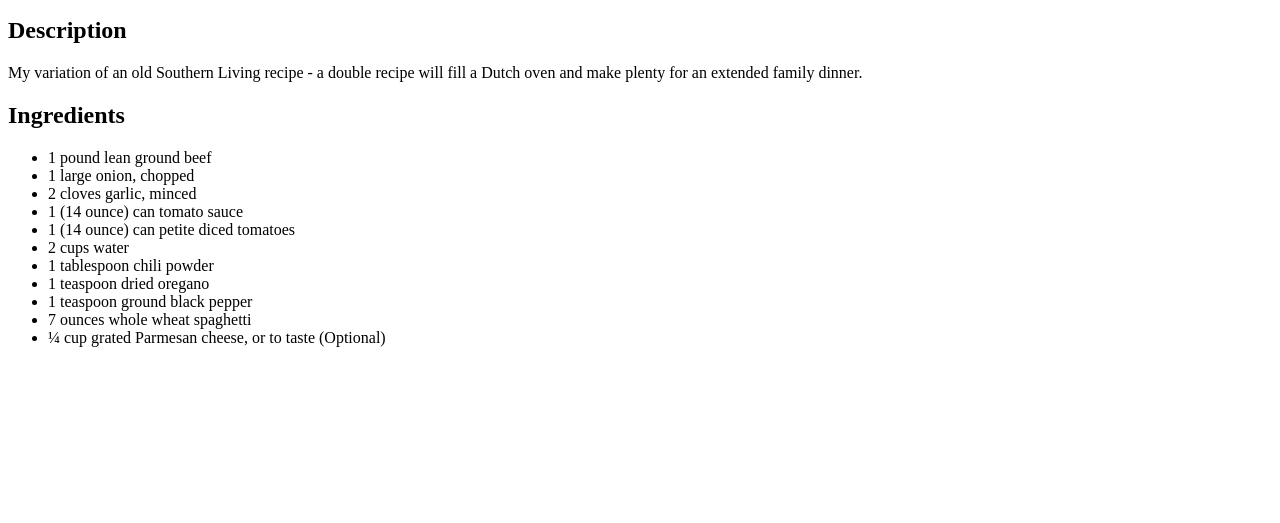
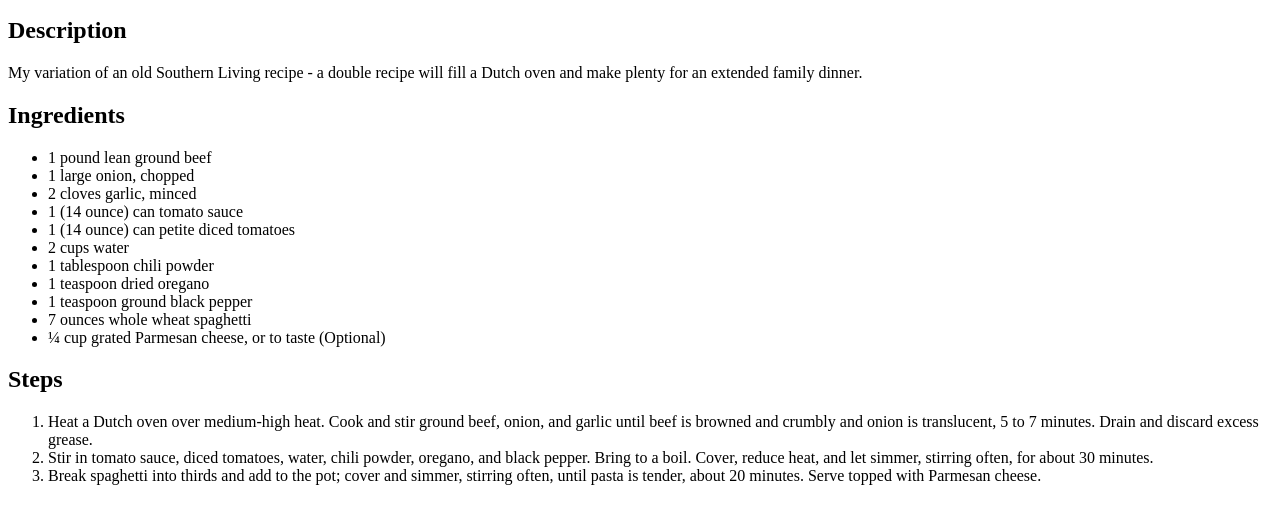
Before and after one commit to pengin12/odin-recipes-new, a plain HTML site: page recipes/one-pot_spaghetti.html in a window 1280 px wide. Shown: the part 127-650 px from the top of the page. Drawn offline with Linux system fonts and the light colour scheme.

Commit message:
Add steps for one-ot spaghetti

```diff
--- a/recipes/one-pot_spaghetti.html
+++ b/recipes/one-pot_spaghetti.html
@@ -25,5 +25,11 @@
             <li>7 ounces whole wheat spaghetti</li>
             <li>¼ cup grated Parmesan cheese, or to taste (Optional)</li>
         </ul>
+        <h2>Steps</h2>
+        <ol>
+            <li> Heat a Dutch oven over medium-high heat. Cook and stir ground beef, onion, and garlic until beef is browned and crumbly and onion is translucent, 5 to 7 minutes. Drain and discard excess grease.</li>
+            <li> Stir in tomato sauce, diced tomatoes, water, chili powder, oregano, and black pepper. Bring to a boil. Cover, reduce heat, and let simmer, stirring often, for about 30 minutes.</li>
+            <li> Break spaghetti into thirds and add to the pot; cover and simmer, stirring often, until pasta is tender, about 20 minutes. Serve topped with Parmesan cheese.</li>
+        </ol>
     </body>
 </html>
```
